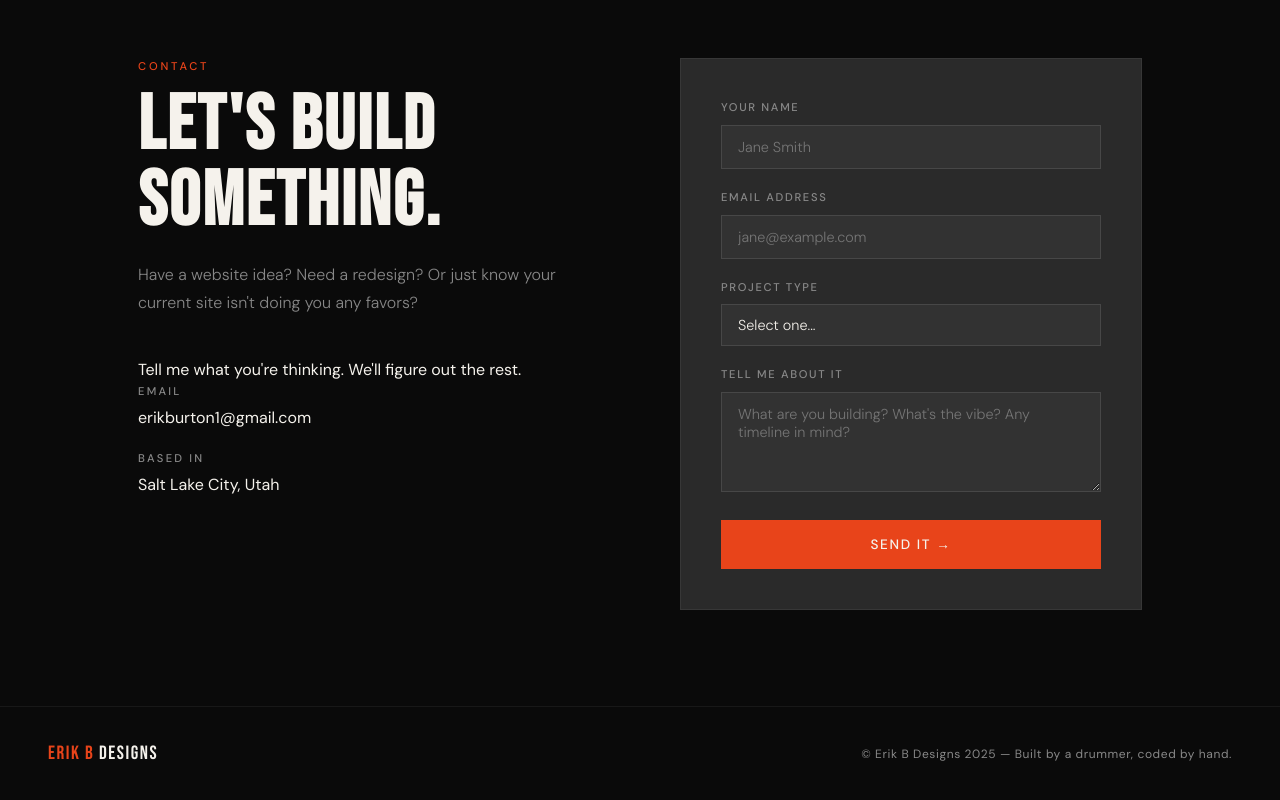
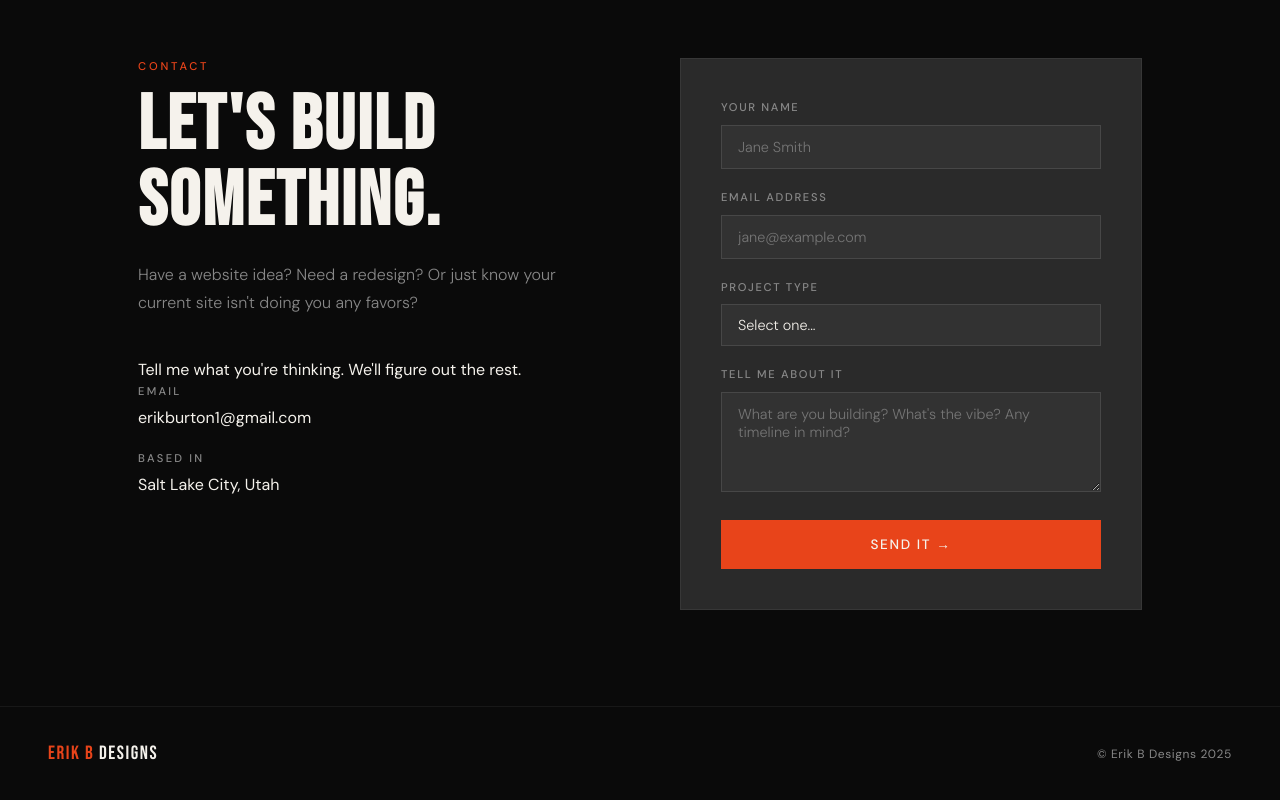
Before and after one commit to ErikBurton/ErikBurton.github.io, a plain HTML site: page index.html in a window 1280 px wide. Shown: the part 4213-5013 px from the top of the page. Drawn offline with Linux system fonts and the light colour scheme.

Commit message:
Updated footer

```diff
--- a/index.html
+++ b/index.html
@@ -353,7 +353,7 @@
   <!-- FOOTER -->
   <footer>
     <div class="footer-logo"><span>Erik B</span> Designs</div>
-    <div class="footer-copy">© Erik B Designs 2025 — Built by a drummer, coded by hand.</div>
+    <div class="footer-copy">© Erik B Designs 2025</div>
   </footer>
 
 </body>
```
